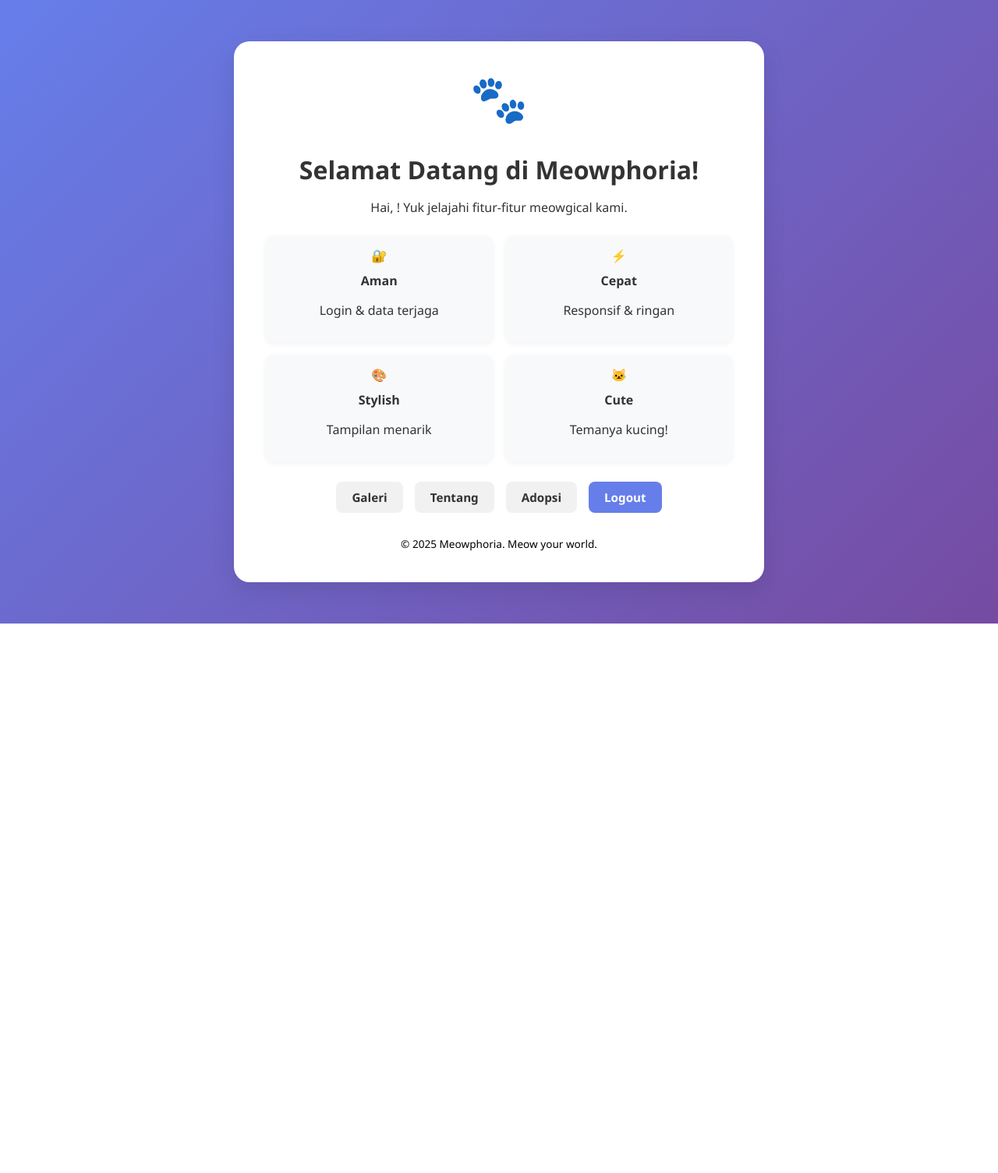
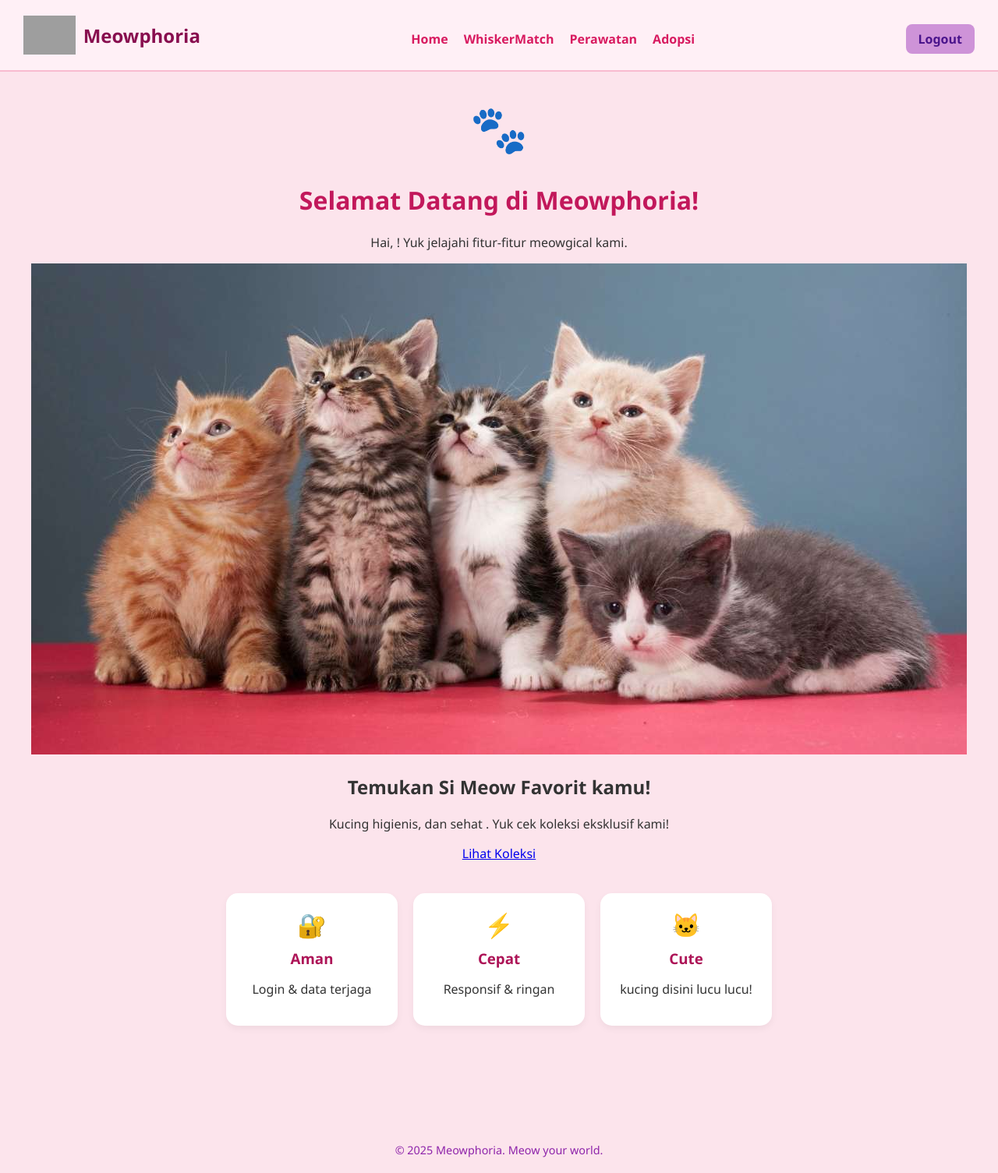
Before and after one commit to neviori/MeowPhoria, a Flask app: page /home in a window 1280 px wide. Shown: the whole page at 78% size. Before the commit the page ends 800 px from the top, so only its background shows below. Run offline with Flask 3, Linux system fonts and the light colour scheme; grey boxes are pictures that could not be loaded.

Commit message:
Tambah fitur home.html dan gambar kucing

```diff
--- a/app.py
+++ b/app.py
@@ -17,11 +17,11 @@ def home():
     return render_template('home.html')
 
 # Halaman utama
-# @app.route('/')
-# def index():
-#     if 'username' in session:
-#         return render_template('whiskermatch.html')
-#     return redirect(url_for('auth_login'))
+@app.route('/')
+def index():
+     if 'username' in session:
+         return render_template('home.html')
+     return redirect(url_for('auth_login'))
 
 # Login dummy (admin only)
 @app.route('/login', methods=['GET', 'POST'])
--- a/app/routes.py
+++ b/app/routes.py
@@ -18,6 +18,6 @@ def about():
 def adopt():
     return render_template("adopt.html")
 
-@main.route("/")
+@main.route("/whishkermatch")
 def whiskermatch():
     return render_template("whiskermatch.html")
--- a/app/templates/home.html
+++ b/app/templates/home.html
@@ -3,39 +3,86 @@
 <head>
   <meta charset="UTF-8" />
   <meta name="viewport" content="width=device-width, initial-scale=1.0"/>
-  <link rel="icon" href="https://img.pikbest.com/png-images/20250120/a-cat-logoit-is-beautiful-cute-nice-happy-vector-illustration-animal-logo-icon_11422048.png%21sw800" type="image/png">
-  <title>Beranda - Meowphoria</title>
+  <title>Meowphoria</title>
+  <link rel="icon" href="https://img.pikbest.com/png-images/20250120/a-cat-logoit-is-beautiful-cute-nice-happy-vector-illustration-animal-logo-icon_11422048.png!sw800" type="image/png">
   <style>
     body {
       margin: 0;
-      padding: 0;
       font-family: 'Segoe UI', sans-serif;
-      background: linear-gradient(135deg, #667eea, #764ba2);
+      background: #fce4ec;
       color: #333;
+    }
+
+    header {
+      background-color: #fff0f6;
+      padding: 20px 30px;
       display: flex;
-      justify-content: center;
       align-items: center;
-      min-height: 100vh;
+      justify-content: space-between;
+      border-bottom: 2px solid #f8bbd0;
+      flex-wrap: wrap;
+    }
+
+    .logo-container {
+      display: flex;
+      align-items: center;
+    }
+
+    header img {
+      height: 50px;
+      margin-right: 10px;
+    }
+
+    .logo-text {
+      font-size: 24px;
+      font-weight: bold;
+      color: #880e4f;
+    }
+
+    .nav-top {
+      display: flex;
+      gap: 20px;
+      margin-top: 10px;
+    }
+
+    .nav-top a {
+      text-decoration: none;
+      color: #d81b60;
+      font-weight: 600;
+      font-size: 16px;
+    }
+
+    .nav-top a:hover {
+      text-decoration: underline;
+    }
+
+    .logout {
+      margin-top: 10px;
+    }
+
+    .btn-logout {
+      padding: 8px 16px;
+      background: #ce93d8;
+      color: #4a148c;
+      border: none;
+      border-radius: 8px;
+      font-weight: bold;
+      cursor: pointer;
+      text-decoration: none;
+    }
+
+    .btn-logout:hover {
+      background: #ab47bc;
+      color: white;
     }
 
     .container {
-      background: #fff;
-      border-radius: 20px;
-      padding: 40px;
-      max-width: 600px;
-      width: 90%;
-      box-shadow: 0 10px 30px rgba(0,0,0,0.1);
       text-align: center;
-    }
-
-    h1 {
-      font-size: 2em;
-      margin-bottom: 10px;
+      padding: 40px 20px;
     }
 
     .emoji {
       font-size: 60px;
-      margin-bottom: 15px;
       animation: bounce 2s infinite;
     }
 
@@ -44,72 +91,87 @@
       50% { transform: translateY(-10px); }
     }
 
+    h1 {
+      font-size: 2em;
+      color: #c2185b;
+    }
+
     .features {
       display: grid;
-      grid-template-columns: repeat(2, 1fr);
-      gap: 15px;
-      margin: 25px 0;
+      grid-template-columns: repeat(auto-fit, minmax(180px, 1fr));
+      gap: 20px;
+      margin: 40px auto;
+      max-width: 700px;
     }
 
     .feature {
-      background: #f8f9fa;
-      padding: 15px;
-      border-radius: 12px;
-      box-shadow: 0 2px 6px rgba(0,0,0,0.05);
+      background-color: #fff;
+      padding: 20px;
+      border-radius: 15px;
+      box-shadow: 0 4px 10px rgba(0,0,0,0.05);
+    }
+
+    .feature div {
+      font-size: 30px;
     }
 
     .feature h3 {
       margin: 10px 0 5px;
-      font-size: 1em;
-    }
-
-    .nav {
-      margin-top: 20px;
-      display: flex;
-      gap: 15px;
-      justify-content: center;
-      flex-wrap: wrap;
-    }
-
-    .btn {
-      padding: 10px 20px;
-      border-radius: 8px;
-      text-decoration: none;
-      font-weight: 600;
-      font-size: 0.95em;
-      transition: 0.3s;
-    }
-
-    .btn-primary {
-      background: #667eea;
-      color: white;
-    }
-
-    .btn-primary:hover {
-      background: #5a67d8;
-    }
-
-    .btn-secondary {
-      background: #f1f1f1;
-      color: #333;
-    }
-
-    .btn-secondary:hover {
-      background: #e2e2e2;
+      color: #ad1457;
     }
 
     footer {
-      margin-top: 30px;
-      font-size: 0.85em;
-      color: #aaa;
+      margin-top: 50px;
+      text-align: center;
+      padding: 20px;
+      background-color: #fce4ec;
+      color: #8e24aa;
+      font-size: 0.9em;
+    }
+
+    @media (max-width: 768px) {
+      header {
+        flex-direction: column;
+        align-items: flex-start;
+      }
+
+      .logout {
+        align-self: flex-end;
+      }
     }
   </style>
 </head>
 <body>
+  <header>
+    <div class="logo-container">
+      <img src="https://img.pikbest.com/png-images/20250120/a-cat-logoit-is-beautiful-cute-nice-happy-vector-illustration-animal-logo-icon_11422048.png!sw800" alt="Meow Logo">
+      <span class="logo-text">Meowphoria</span>
+    </div>
+    <div class="nav-top">
+      <a href="/">Home</a>
+      <a href="/WhiskerMatch">WhiskerMatch</a>
+      <a href="/Perawatan">Perawatan</a>
+      <a href="/Adopsi">Adopsi</a>
+    </div>
+    <div class="logout">
+      <a href="/logout" class="btn-logout">Logout</a>
+    </div>
+  </header>
+
   <div class="container">
     <div class="emoji">🐾</div>
     <h1>Selamat Datang di Meowphoria!</h1>
     <p>Hai, {{ session['user'] }}! Yuk jelajahi fitur-fitur meowgical kami.</p>
+
+    <div class="promo-banner">
+  <img src="/static/img/kucing.jpg" alt="Promo Kucing" class="promo-img">
+  <div class="promo-text">
+    <h2>Temukan Si Meow Favorit kamu!</h2>
+    <p>Kucing higienis, dan sehat . Yuk cek koleksi eksklusif kami!</p>
+    <a href="/Adopsi" class="promo-btn">Lihat Koleksi</a>
+  </div>
+</div>
+
 
     <div class="features">
       <div class="feature">
@@ -123,29 +185,15 @@
         <p>Responsif & ringan</p>
       </div>
       <div class="feature">
-        <div>🎨</div>
-        <h3>Stylish</h3>
-        <p>Tampilan menarik</p>
-      </div>
-      <div class="feature">
         <div>🐱</div>
         <h3>Cute</h3>
-        <p>Temanya kucing!</p>
+        <p>kucing disini lucu lucu!</p>
       </div>
     </div>
+  </div>
 
-    <div class="nav">
-      <a href="/gallery" class="btn btn-secondary">Galeri</a>
-      <a href="/about" class="btn btn-secondary">Tentang</a>
-      <a href="/adopt" class="btn btn-secondary">Adopsi</a>
-      <a href="/logout" class="btn btn-primary">Logout</a>
-    </div>
-
-
-    <footer style="color: black;">
-  &copy; 2025 Meowphoria. Meow your world.
-</footer>
-
-  </div>
+  <footer>
+    &copy; 2025 Meowphoria. Meow your world.
+  </footer>
 </body>
 </html>
```
Also changed, not shown: app/static/bootstrap/css/style.css (+48 -0 lines), app/static/img/kucing.jpg (added).
